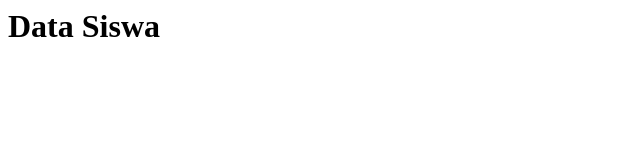
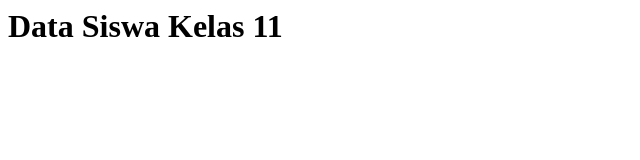
Before and after one commit to ihsanfaisal/siswa25, a plain HTML site: page index.html in a window 1280 px wide. Shown: the whole page, without its empty margins (0-640 px from the left). Drawn offline with Linux system fonts and the light colour scheme.

Commit message:
Mengubah judul

```diff
--- a/index.html
+++ b/index.html
@@ -3,6 +3,6 @@
     <title>Data Siswa</title>
   </head>
   <body>
-    <h1>Data Siswa</h1>
+    <h1>Data Siswa Kelas 11</h1>
   </body>
 </html>
```
